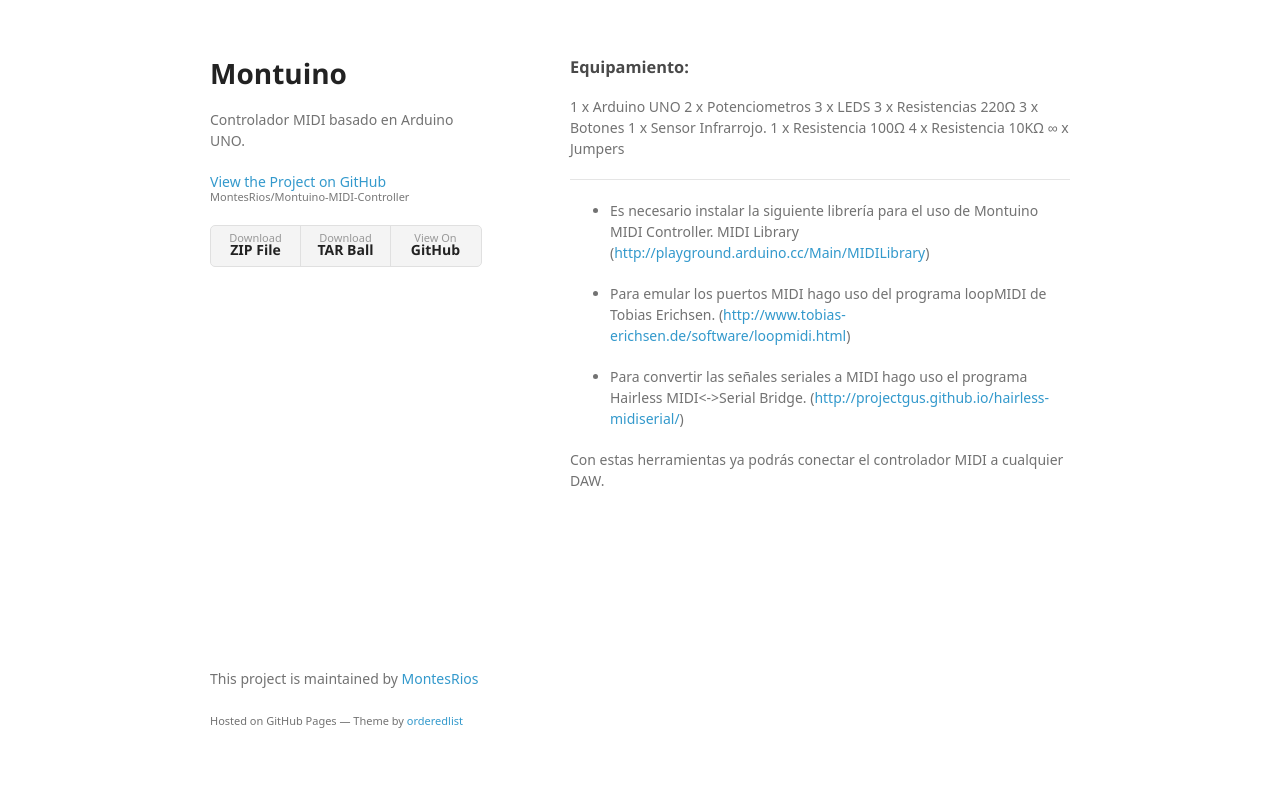
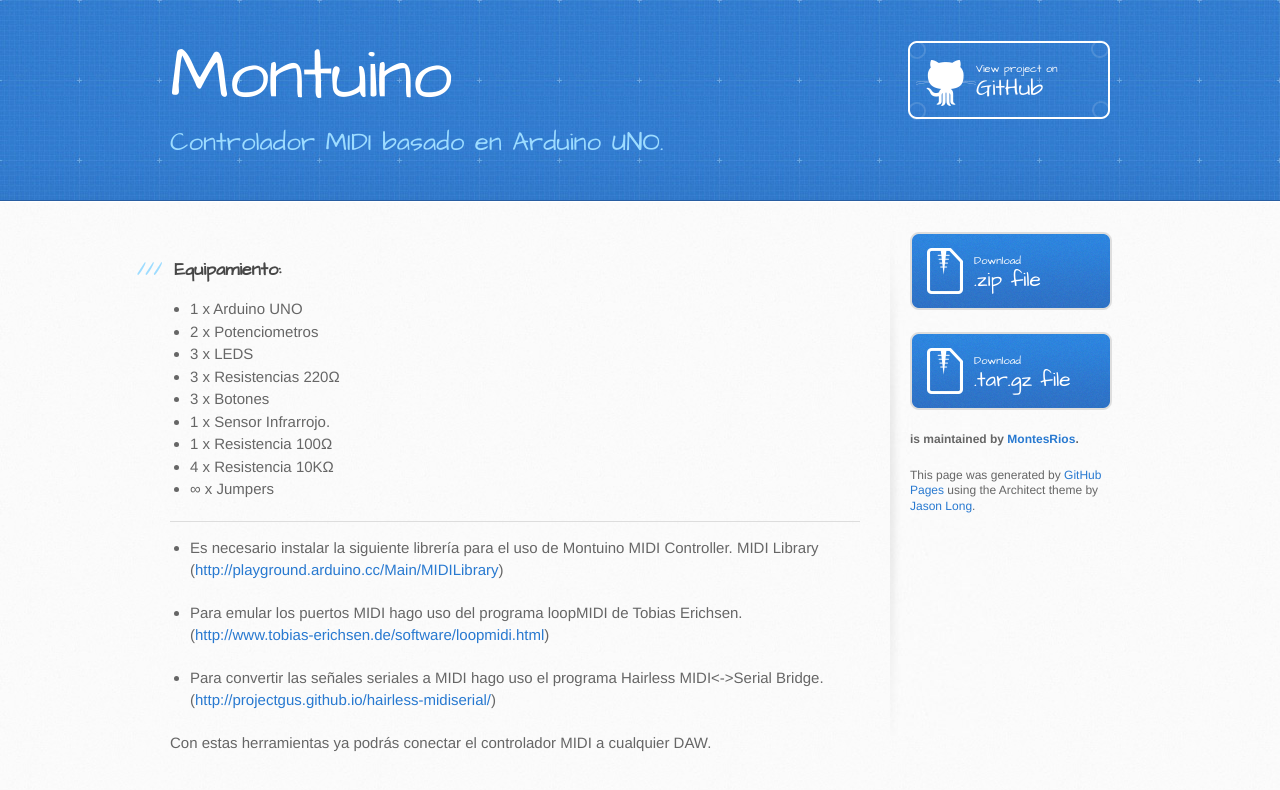
Before and after one commit to MontesRios/Montuino-MIDI-Controller, a plain HTML site: page index.html in a window 1280 px wide. Drawn offline with Linux system fonts and the light colour scheme; a web font is replaced by a local one.

Commit message:
Create gh-pages branch via GitHub

```diff
--- a/index.html
+++ b/index.html
@@ -1,45 +1,47 @@
-<!doctype html>
+<!DOCTYPE html>
 <html>
   <head>
-    <meta charset="utf-8">
+    <meta charset='utf-8'>
     <meta http-equiv="X-UA-Compatible" content="chrome=1">
-    <title>Montuino by MontesRios</title>
+    <meta name="viewport" content="width=device-width, initial-scale=1, maximum-scale=1">
+    <link href='https://fonts.googleapis.com/css?family=Architects+Daughter' rel='stylesheet' type='text/css'>
+    <link rel="stylesheet" type="text/css" href="stylesheets/stylesheet.css" media="screen">
+    <link rel="stylesheet" type="text/css" href="stylesheets/github-light.css" media="screen">
+    <link rel="stylesheet" type="text/css" href="stylesheets/print.css" media="print">
 
-    <link rel="stylesheet" href="stylesheets/styles.css">
-    <link rel="stylesheet" href="stylesheets/github-light.css">
-    <meta name="viewport" content="width=device-width">
     <!--[if lt IE 9]>
     <script src="//html5shiv.googlecode.com/svn/trunk/html5.js"></script>
     <![endif]-->
+
+    <title>Montuino by MontesRios</title>
   </head>
+
   <body>
-    <div class="wrapper">
-      <header>
+    <header>
+      <div class="inner">
         <h1>Montuino</h1>
-        <p>Controlador MIDI basado en Arduino UNO.</p>
+        <h2>Controlador MIDI basado en Arduino UNO.</h2>
+        <a href="https://github.com/MontesRios/Montuino-MIDI-Controller" class="button"><small>View project on</small> GitHub</a>
+      </div>
+    </header>
 
-        <p class="view"><a href="https://github.com/MontesRios/Montuino-MIDI-Controller">View the Project on GitHub <small>MontesRios/Montuino-MIDI-Controller</small></a></p>
-
-
-        <ul>
-          <li><a href="https://github.com/MontesRios/Montuino-MIDI-Controller/zipball/master">Download <strong>ZIP File</strong></a></li>
-          <li><a href="https://github.com/MontesRios/Montuino-MIDI-Controller/tarball/master">Download <strong>TAR Ball</strong></a></li>
-          <li><a href="https://github.com/MontesRios/Montuino-MIDI-Controller">View On <strong>GitHub</strong></a></li>
-        </ul>
-      </header>
-      <section>
-        <h3>
+    <div id="content-wrapper">
+      <div class="inner clearfix">
+        <section id="main-content">
+          <h3>
 <a id="equipamiento" class="anchor" href="#equipamiento" aria-hidden="true"><span aria-hidden="true" class="octicon octicon-link"></span></a>Equipamiento:</h3>
 
-<p>1 x Arduino UNO
-2 x Potenciometros
-3 x LEDS
-3 x Resistencias 220Ω
-3 x Botones
-1 x Sensor Infrarrojo.
-1 x Resistencia 100Ω
-4 x Resistencia 10KΩ
-∞ x Jumpers</p>
+<ul>
+<li>1 x Arduino UNO </li>
+<li>2 x Potenciometros </li>
+<li>3 x LEDS</li>
+<li>3 x Resistencias 220Ω</li>
+<li>3 x Botones</li>
+<li>1 x Sensor Infrarrojo.</li>
+<li>1 x Resistencia 100Ω</li>
+<li>4 x Resistencia 10KΩ</li>
+<li>∞ x Jumpers</li>
+</ul>
 
 <hr>
 
@@ -53,13 +55,25 @@ MIDI Library (<a href="http://playground.arduino.cc/Main/MIDILibrary">http://pla
 </ul>
 
 <p>Con estas herramientas ya podrás conectar el controlador MIDI a cualquier DAW.</p>
-      </section>
-      <footer>
-        <p>This project is maintained by <a href="https://github.com/MontesRios">MontesRios</a></p>
-        <p><small>Hosted on GitHub Pages &mdash; Theme by <a href="https://github.com/orderedlist">orderedlist</a></small></p>
-      </footer>
+        </section>
+
+        <aside id="sidebar">
+          <a href="https://github.com/MontesRios/Montuino-MIDI-Controller/zipball/master" class="button">
+            <small>Download</small>
+            .zip file
+          </a>
+          <a href="https://github.com/MontesRios/Montuino-MIDI-Controller/tarball/master" class="button">
+            <small>Download</small>
+            .tar.gz file
+          </a>
+
+          <p class="repo-owner"><a href="https://github.com/MontesRios/Montuino-MIDI-Controller"></a> is maintained by <a href="https://github.com/MontesRios">MontesRios</a>.</p>
+
+          <p>This page was generated by <a href="https://pages.github.com">GitHub Pages</a> using the Architect theme by <a href="https://twitter.com/jasonlong">Jason Long</a>.</p>
+        </aside>
+      </div>
     </div>
-    <script src="javascripts/scale.fix.js"></script>
+
 
   </body>
 </html>
--- a/params.json
+++ b/params.json
@@ -1,6 +1,6 @@
 {
   "name": "Montuino",
   "tagline": "Controlador MIDI basado en Arduino UNO.",
-  "body": "### Equipamiento:\r\n \r\n1 x Arduino UNO \r\n2 x Potenciometros \r\n3 x LEDS\r\n3 x Resistencias 220Ω\r\n3 x Botones\r\n1 x Sensor Infrarrojo.\r\n1 x Resistencia 100Ω\r\n4 x Resistencia 10KΩ\r\n∞ x Jumpers\r\n\r\n***\r\n\r\n* Es necesario instalar la siguiente librería para el uso de Montuino MIDI Controller. \r\nMIDI Library (http://playground.arduino.cc/Main/MIDILibrary)\r\n\r\n* Para emular los puertos MIDI hago uso del programa loopMIDI de Tobias Erichsen. \r\n(http://www.tobias-erichsen.de/software/loopmidi.html)\r\n\r\n* Para convertir las señales seriales a MIDI hago uso el programa Hairless MIDI<->Serial Bridge.\r\n(http://projectgus.github.io/hairless-midiserial/)\r\n\r\nCon estas herramientas ya podrás conectar el controlador MIDI a cualquier DAW.",
+  "body": "### Equipamiento:\r\n \r\n* 1 x Arduino UNO \r\n* 2 x Potenciometros \r\n* 3 x LEDS\r\n* 3 x Resistencias 220Ω\r\n* 3 x Botones\r\n* 1 x Sensor Infrarrojo.\r\n* 1 x Resistencia 100Ω\r\n* 4 x Resistencia 10KΩ\r\n* ∞ x Jumpers\r\n\r\n***\r\n\r\n* Es necesario instalar la siguiente librería para el uso de Montuino MIDI Controller. \r\nMIDI Library (http://playground.arduino.cc/Main/MIDILibrary)\r\n\r\n* Para emular los puertos MIDI hago uso del programa loopMIDI de Tobias Erichsen. \r\n(http://www.tobias-erichsen.de/software/loopmidi.html)\r\n\r\n* Para convertir las señales seriales a MIDI hago uso el programa Hairless MIDI<->Serial Bridge.\r\n(http://projectgus.github.io/hairless-midiserial/)\r\n\r\nCon estas herramientas ya podrás conectar el controlador MIDI a cualquier DAW.",
   "note": "Don't delete this file! It's used internally to help with page regeneration."
 }
```
